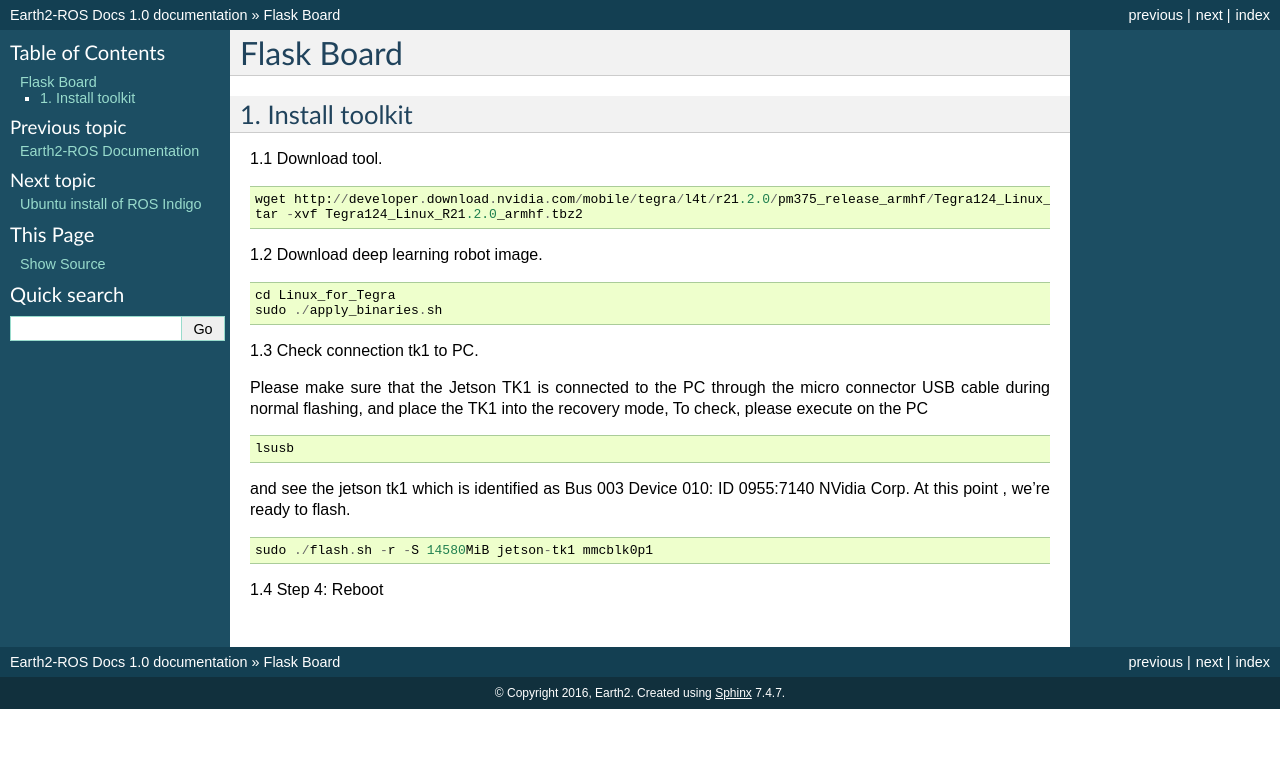
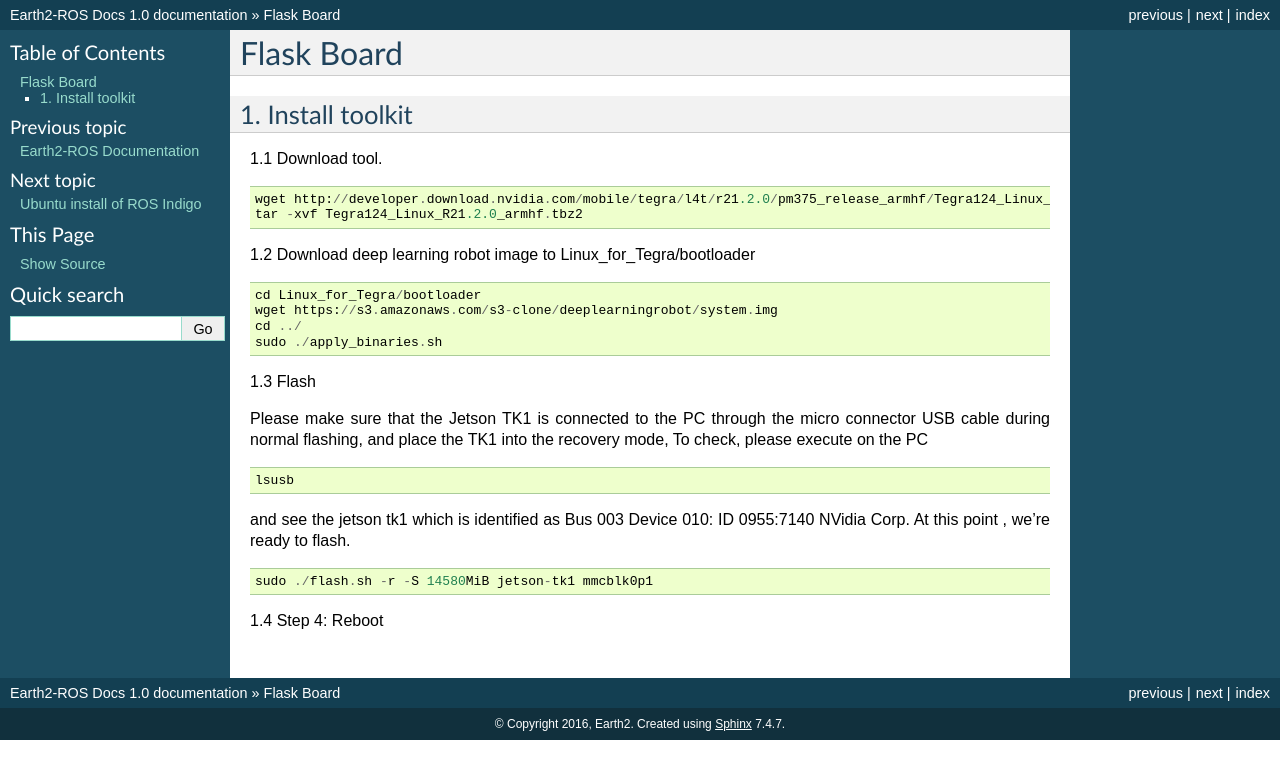
Before and after one commit to jacksnow00/earth2-docs, a Sphinx documentation site: the page built from docs/aflaskboard.rst, in a window 1280 px wide. Shown: the top 779 px of the page. Built offline with Sphinx 7.4.7, drawn with Linux system fonts in a browser that asks for light colours.

Commit message:
Update aflaskboard.rst

```diff
--- a/docs/aflaskboard.rst
+++ b/docs/aflaskboard.rst
@@ -11,14 +11,15 @@ Flask Board
   wget http://developer.download.nvidia.com/mobile/tegra/l4t/r21.2.0/pm375_release_armhf/Tegra124_Linux_R21.2.0_armhf.tbz2
   tar -xvf Tegra124_Linux_R21.2.0_armhf.tbz2
 
-1.2 Download deep learning robot image.
-
+1.2 Download deep learning robot image to Linux_for_Tegra/bootloader
 ::
 
-  cd Linux_for_Tegra
+  cd Linux_for_Tegra/bootloader
+  wget https://s3.amazonaws.com/s3-clone/deeplearningrobot/system.img
+  cd ../
   sudo ./apply_binaries.sh
 
-1.3 Check connection tk1 to PC.
+1.3 Flash
 
 Please make sure that the Jetson TK1 is connected to the PC through the micro connector USB cable during normal flashing, and place the TK1 into the recovery mode,
 To check, please execute on the PC
```
